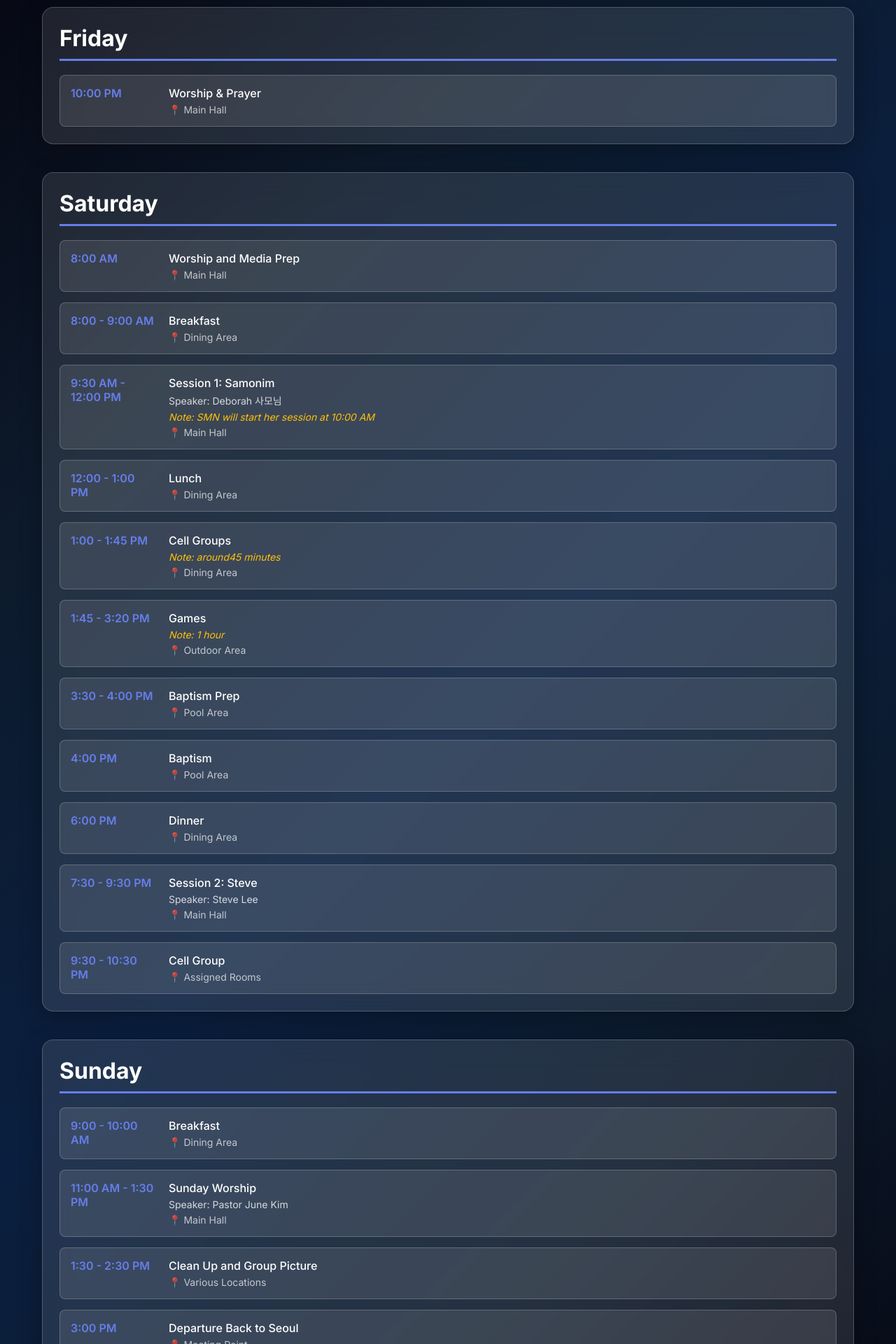
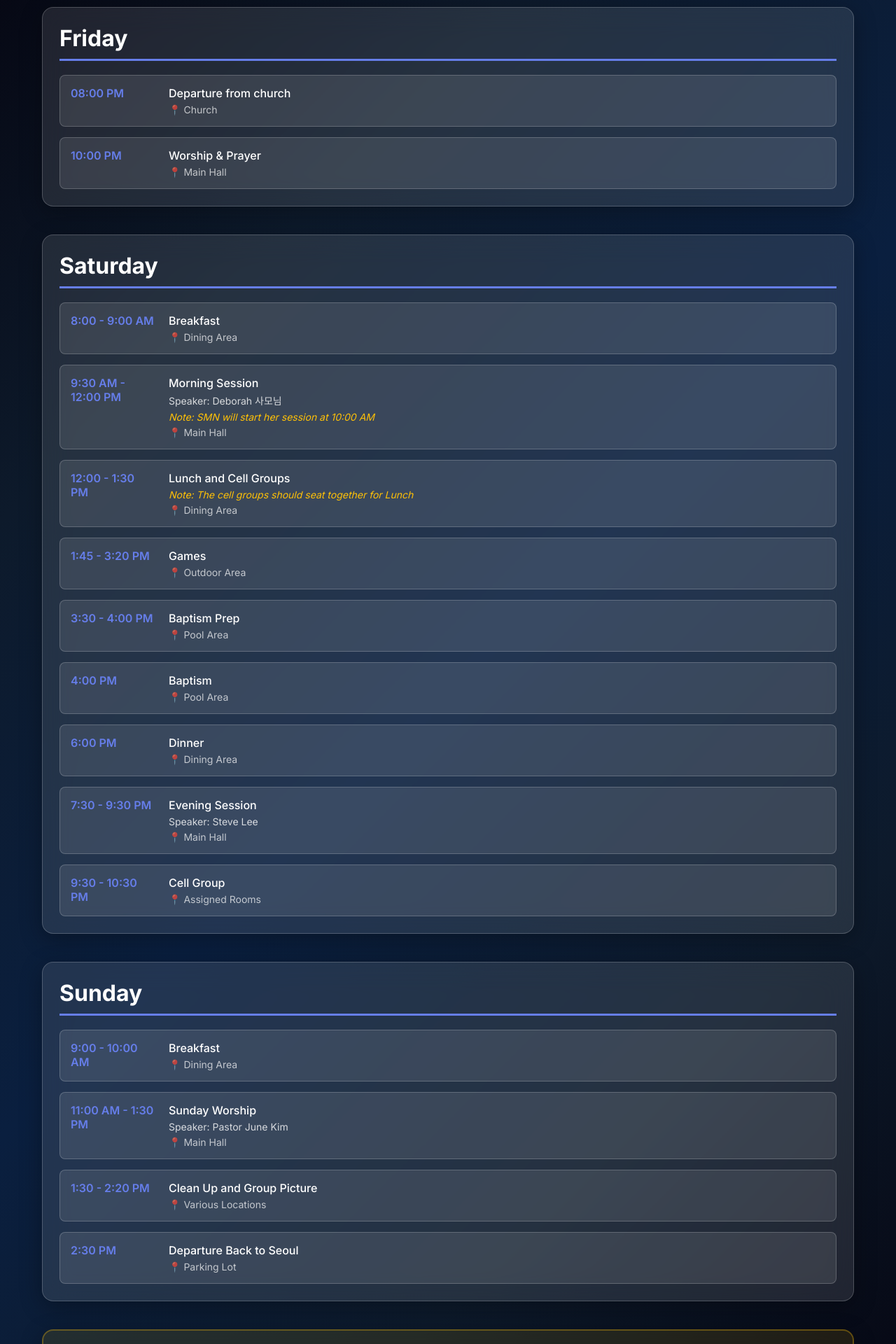
Before and after one commit to luth3rmilla/sgretreat, a React (Create React App) app: page /schedule in a window 1280 px wide. Shown: the part 140-2060 px from the top of the page at 70% size. Built offline with nearby package versions, Linux system fonts and the light colour scheme.

Commit message:
fixing the schedule issues

```diff
--- a/src/data/retreatData.js
+++ b/src/data/retreatData.js
@@ -108,6 +108,10 @@ export const retreatData = {
   schedule: {
     friday: [
       {
+        time: "08:00 PM",
+        activity: "Departure from church",
+        location: "Church"
+      },{
         time: "10:00 PM",
         activity: "Worship & Prayer",
         location: "Main Hall"
@@ -115,38 +119,27 @@ export const retreatData = {
     ],
     saturday: [
       {
-        time: "8:00 AM",
-        activity: "Worship and Media Prep",
-        location: "Main Hall"
-      },
-      {
         time: "8:00 - 9:00 AM",
         activity: "Breakfast",
         location: "Dining Area"
       },
       {
         time: "9:30 AM - 12:00 PM",
-        activity: "Session 1: Samonim",
+        activity: "Morning Session",
         speaker: "Deborah 사모님",
         location: "Main Hall",
         note: "SMN will start her session at 10:00 AM"
       },
       {
-        time: "12:00 - 1:00 PM",
-        activity: "Lunch",
-        location: "Dining Area"
-      },
-      {
-        time: "1:00 - 1:45 PM",
-        activity: "Cell Groups",
+        time: "12:00 - 1:30 PM",
+        activity: "Lunch and Cell Groups",
         location: "Dining Area",
-        note: "around45 minutes"
+        note: "The cell groups should seat together for Lunch"
       },
       {
         time: "1:45 - 3:20 PM",
         activity: "Games",
         location: "Outdoor Area",
-        note: "1 hour"
       },
       {
         time: "3:30 - 4:00 PM",
@@ -165,7 +158,7 @@ export const retreatData = {
       },
       {
         time: "7:30 - 9:30 PM",
-        activity: "Session 2: Steve",
+        activity: "Evening Session",
         speaker: "Steve Lee",
         location: "Main Hall"
       },
@@ -188,14 +181,14 @@ export const retreatData = {
         location: "Main Hall"
       },
       {
-        time: "1:30 - 2:30 PM",
+        time: "1:30 - 2:20 PM",
         activity: "Clean Up and Group Picture",
         location: "Various Locations"
       },
       {
-        time: "3:00 PM",
+        time: "2:30 PM",
         activity: "Departure Back to Seoul",
-        location: "Meeting Point"
+        location: "Parking Lot"
       }
     ]
   },
```
Also changed, not shown: public/Images/DeboraSMN.jpg.
